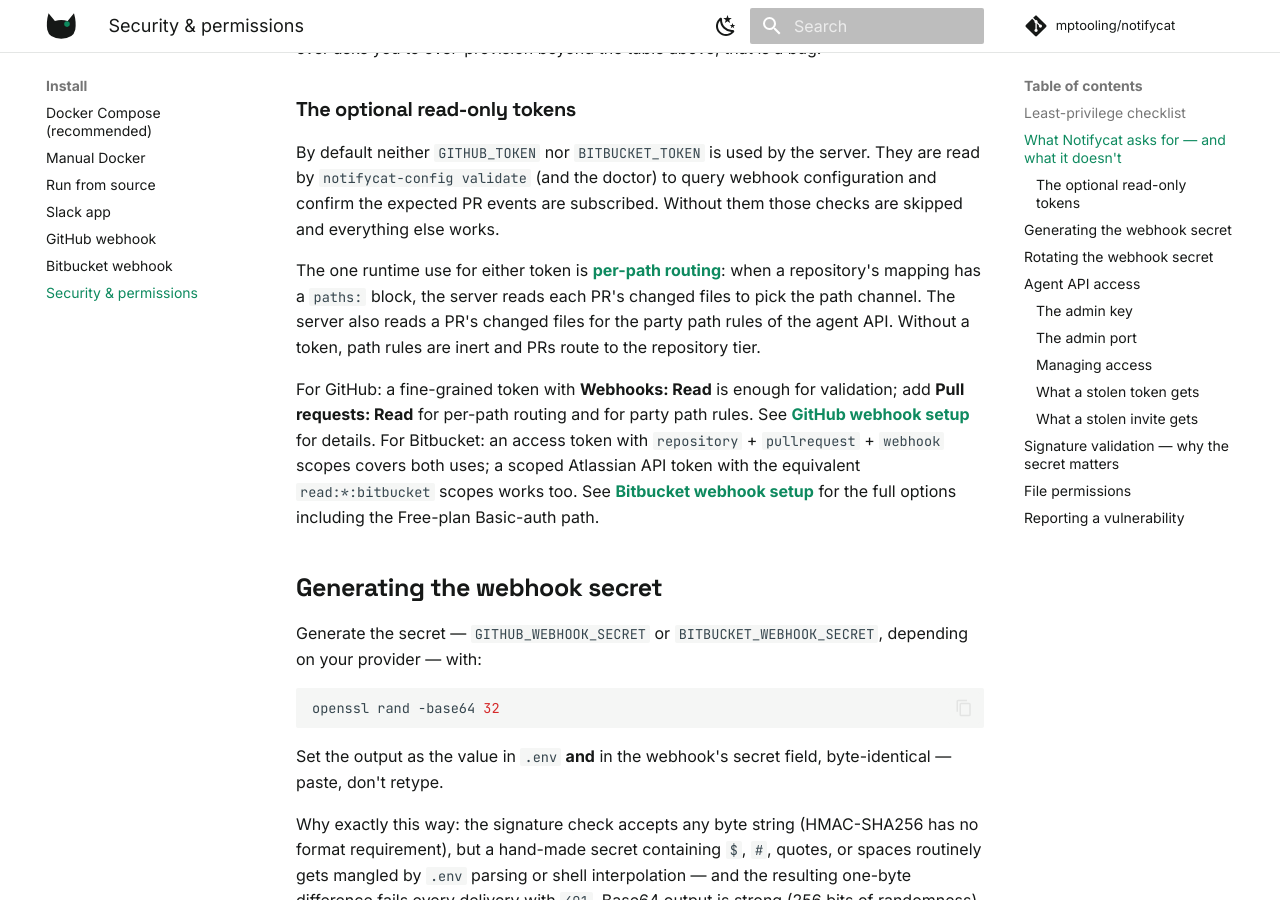
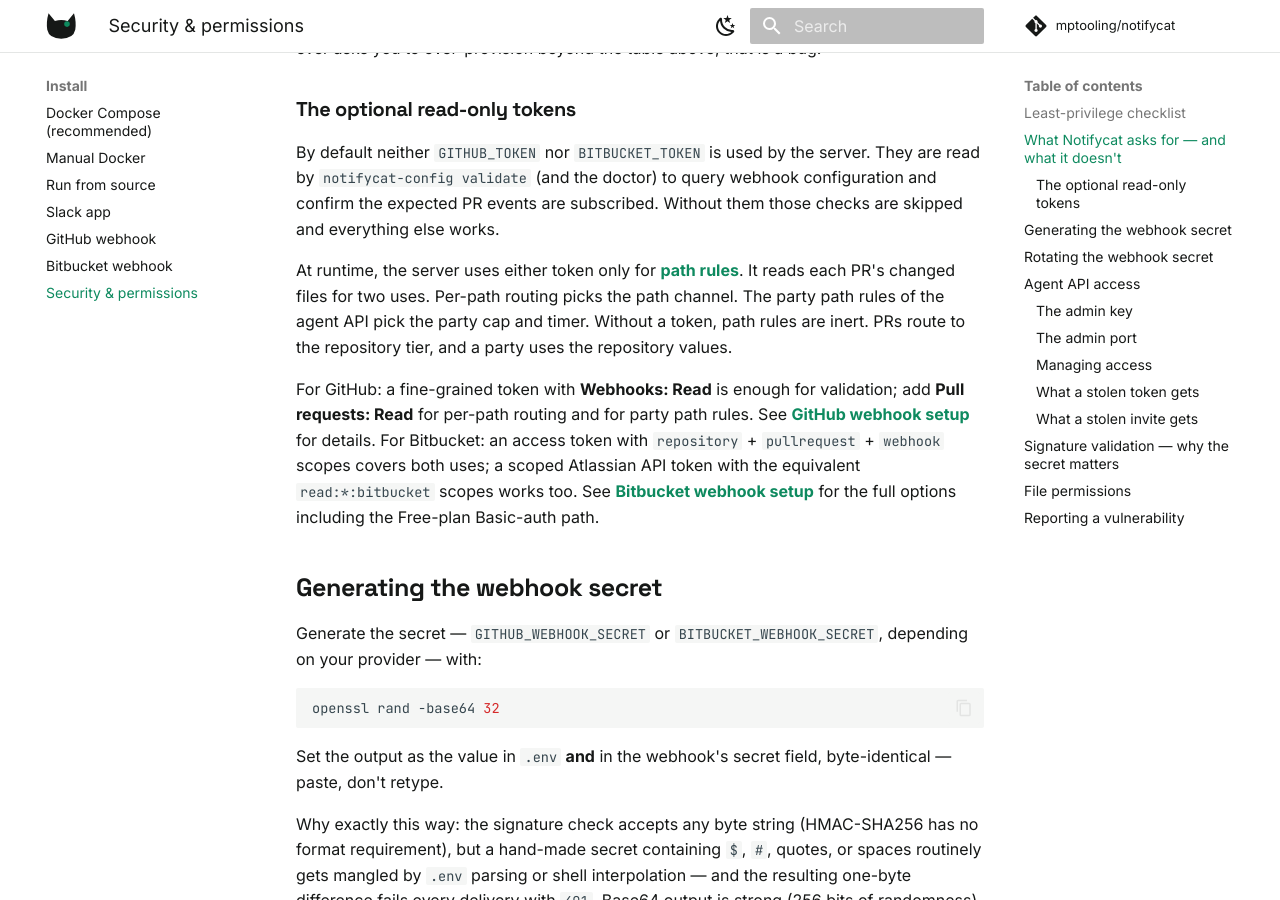
Before and after one commit to mptooling/notifycat, an MkDocs documentation site: the page built from docs/security.md, in a window 1280 px wide and 900 px high, scrolled down 1501 px. Built offline with MkDocs 1.6.1 and Material for MkDocs 9.7.7, drawn with Linux system fonts in a browser that asks for light colours; comment, search, counter and statistics services are not loaded.

Commit message:
docs(security): name both runtime uses of the read token

```diff
--- a/docs/security.md
+++ b/docs/security.md
@@ -34,7 +34,7 @@ It deliberately never requires org-admin access, write-scoped tokens, a GitHub A
 
 By default neither `GITHUB_TOKEN` nor `BITBUCKET_TOKEN` is used by the server. They are read by `notifycat-config validate` (and the doctor) to query webhook configuration and confirm the expected PR events are subscribed. Without them those checks are skipped and everything else works.
 
-The one runtime use for either token is **[per-path routing](monorepo.md)**: when a repository's mapping has a `paths:` block, the server reads each PR's changed files to pick the path channel. The server also reads a PR's changed files for the party path rules of the agent API. Without a token, path rules are inert and PRs route to the repository tier.
+At runtime, the server uses either token only for **[path rules](monorepo.md)**. It reads each PR's changed files for two uses. Per-path routing picks the path channel. The party path rules of the agent API pick the party cap and timer. Without a token, path rules are inert. PRs route to the repository tier, and a party uses the repository values.
 
 For GitHub: a fine-grained token with **Webhooks: Read** is enough for validation; add **Pull requests: Read** for per-path routing and for party path rules. See [GitHub webhook setup](github-webhook.md#security-notes) for details. For Bitbucket: an access token with `repository` + `pullrequest` + `webhook` scopes covers both uses; a scoped Atlassian API token with the equivalent `read:*:bitbucket` scopes works too. See [Bitbucket webhook setup](bitbucket-webhook.md#access-token-scopes) for the full options including the Free-plan Basic-auth path.
 
```
